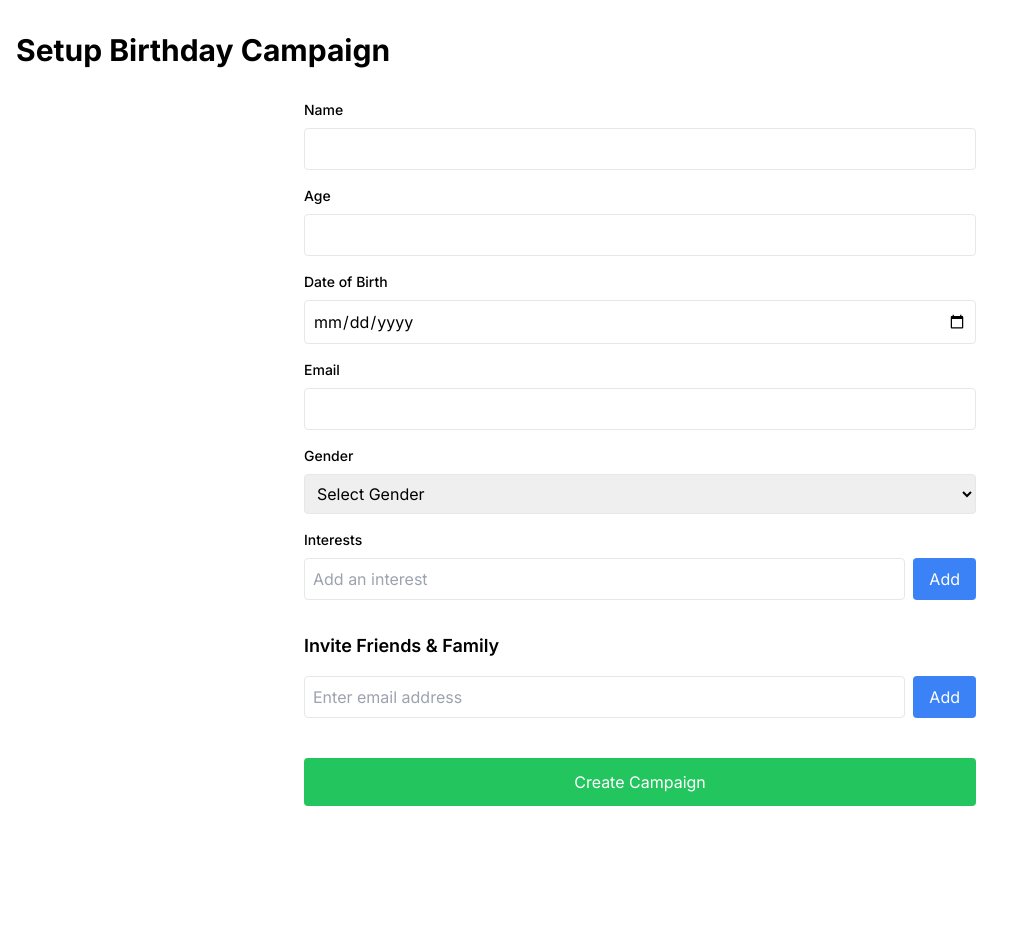
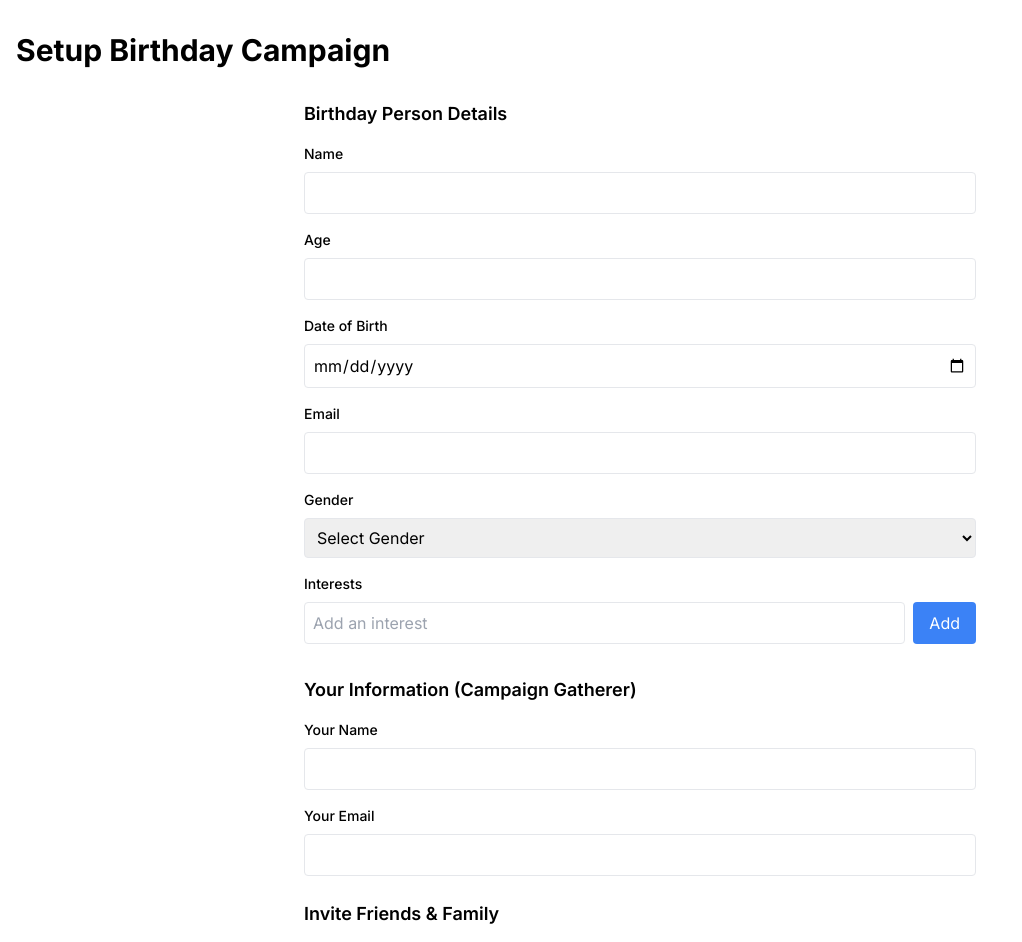
Before and after one commit to juanvolpe/birthday-greetings, a Next.js app: page /setup in a window 1280 px wide. Shown: the top 942 px of the page, without its empty margins (0-1022 px from the left). Before the commit the page ends 838 px from the top, so only its background shows below. Built offline with nearby package versions, Linux system fonts and the light colour scheme.

Commit message:
Implement campaign creation in setup page

```diff
--- a/src/app/setup/page.tsx
+++ b/src/app/setup/page.tsx
@@ -12,8 +12,16 @@ interface BirthdayPerson {
   interests: string[];
 }
 
+interface Gatherer {
+  name: string;
+  email: string;
+}
+
 export default function SetupPage() {
   const router = useRouter();
+  const [isSubmitting, setIsSubmitting] = useState(false);
+  const [error, setError] = useState<string | null>(null);
+
   const [birthdayPerson, setBirthdayPerson] = useState<BirthdayPerson>({
     name: '',
     age: 0,
@@ -21,6 +29,11 @@ export default function SetupPage() {
     email: '',
     gender: '',
     interests: [],
+  });
+
+  const [gatherer, setGatherer] = useState<Gatherer>({
+    name: '',
+    email: '',
   });
 
   const [invitedEmails, setInvitedEmails] = useState<string[]>([]);
@@ -46,18 +59,51 @@ export default function SetupPage() {
 
   async function handleSubmit(e: React.FormEvent) {
     e.preventDefault();
-    // TODO: Implement API call to create campaign
-    console.log('Creating campaign with:', { birthdayPerson, invitedEmails });
-    // For now, just redirect to home
-    router.push('/');
+    setIsSubmitting(true);
+    setError(null);
+
+    try {
+      const response = await fetch('/api/campaigns', {
+        method: 'POST',
+        headers: {
+          'Content-Type': 'application/json',
+        },
+        body: JSON.stringify({
+          birthdayPerson,
+          gatherer,
+          invitedEmails,
+        }),
+      });
+
+      if (!response.ok) {
+        const data = await response.json();
+        throw new Error(data.error || 'Failed to create campaign');
+      }
+
+      const campaign = await response.json();
+      console.log('Campaign created:', campaign);
+      router.push(`/upload/${campaign.id}`);
+    } catch (err) {
+      console.error('Error creating campaign:', err);
+      setError(err instanceof Error ? err.message : 'Failed to create campaign');
+    } finally {
+      setIsSubmitting(false);
+    }
   }
 
   return (
     <div className="container mx-auto px-4 py-8">
       <h1 className="text-3xl font-bold mb-8">Setup Birthday Campaign</h1>
 
+      {error && (
+        <div className="mb-4 p-4 bg-red-100 text-red-700 rounded">
+          {error}
+        </div>
+      )}
+
       <form onSubmit={handleSubmit} className="max-w-2xl mx-auto space-y-6">
         <div className="space-y-4">
+          <h3 className="text-lg font-semibold">Birthday Person Details</h3>
           <div>
             <label className="block text-sm font-medium mb-2">Name</label>
             <input
@@ -160,6 +206,31 @@ export default function SetupPage() {
         </div>
 
         <div className="space-y-4">
+          <h3 className="text-lg font-semibold">Your Information (Campaign Gatherer)</h3>
+          <div>
+            <label className="block text-sm font-medium mb-2">Your Name</label>
+            <input
+              type="text"
+              required
+              className="w-full p-2 border rounded"
+              value={gatherer.name}
+              onChange={(e) => setGatherer({...gatherer, name: e.target.value})}
+            />
+          </div>
+
+          <div>
+            <label className="block text-sm font-medium mb-2">Your Email</label>
+            <input
+              type="email"
+              required
+              className="w-full p-2 border rounded"
+              value={gatherer.email}
+              onChange={(e) => setGatherer({...gatherer, email: e.target.value})}
+            />
+          </div>
+        </div>
+
+        <div className="space-y-4">
           <h3 className="text-lg font-semibold">Invite Friends & Family</h3>
           <div className="flex gap-2">
             <input
@@ -196,9 +267,14 @@ export default function SetupPage() {
 
         <button
           type="submit"
-          className="w-full py-3 bg-green-500 text-white rounded hover:bg-green-600"
+          disabled={isSubmitting}
+          className={`w-full py-3 ${
+            isSubmitting
+              ? 'bg-gray-400 cursor-not-allowed'
+              : 'bg-green-500 hover:bg-green-600'
+          } text-white rounded`}
         >
-          Create Campaign
+          {isSubmitting ? 'Creating Campaign...' : 'Create Campaign'}
         </button>
       </form>
     </div>
```
